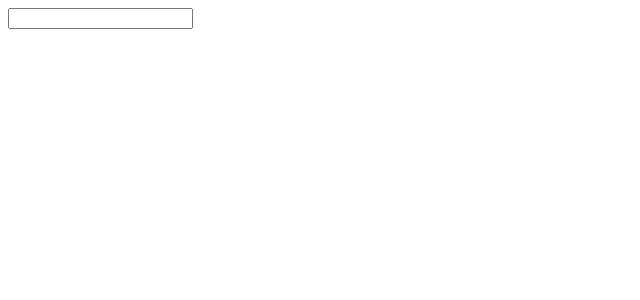
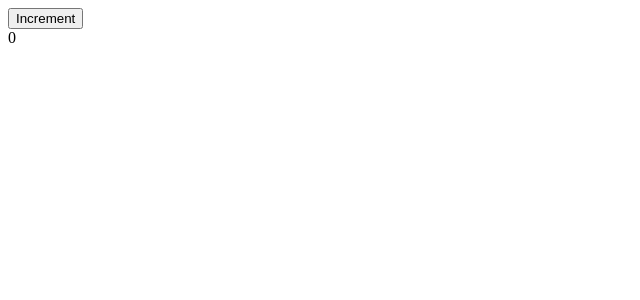
Before and after one commit to Ajgor-idk/React-Hooks-Practice, a React (Create React App) app: page / in a window 1280 px wide. Shown: the top 300 px of the page, without its empty margins (0-640 px from the left). Built offline with nearby package versions, Linux system fonts and the light colour scheme.

Commit message:
useLayoutEffect added

```diff
--- a/src/App.js
+++ b/src/App.js
@@ -8,6 +8,7 @@ import { UseCallbackHook } from "./Hooks/UseCallback/UseCallbackHook.js";
 import { UseReducerHook } from "./Hooks/UseReducer/UseReducerHook.js";
 import { UseTransitionHook } from "./Hooks/UseTransition/UseTransitionHook.js";
 import { UseDeferredValueHook } from "./Hooks/UseDeferredValue/UseDeferredValueHook.js";
+import { UseLayoutEffecrHook } from "./Hooks/UseLayoutEffect/UseLayoutEffecrHook.js";
 
 function App() {
   return (
@@ -20,7 +21,8 @@ function App() {
       {/* <UseCallbackHook /> */}
       {/* <UseReducerHook /> */}
       {/* <UseTransitionHook /> */}
-      <UseDeferredValueHook />
+      {/* <UseDeferredValueHook /> */}
+      <UseLayoutEffecrHook />
     </>
   );
 }
--- /dev/null
+++ b/src/Hooks/UseLayoutEffect/UseLayoutEffecrHook.js
@@ -0,0 +1,15 @@
+import React, { useLayoutEffect, useState } from "react";
+
+export function UseLayoutEffecrHook() {
+  const [count, setCount] = useState(0);
+
+  useLayoutEffect(() => {
+    console.log(count);
+  }, [count]);
+  return (
+    <>
+      <button onClick={() => setCount((count) => count + 1)}>Increment</button>
+      <div>{count}</div>
+    </>
+  );
+}
```
Also changed, not shown: 1 other file (tests, documents, lock files or other folders).
